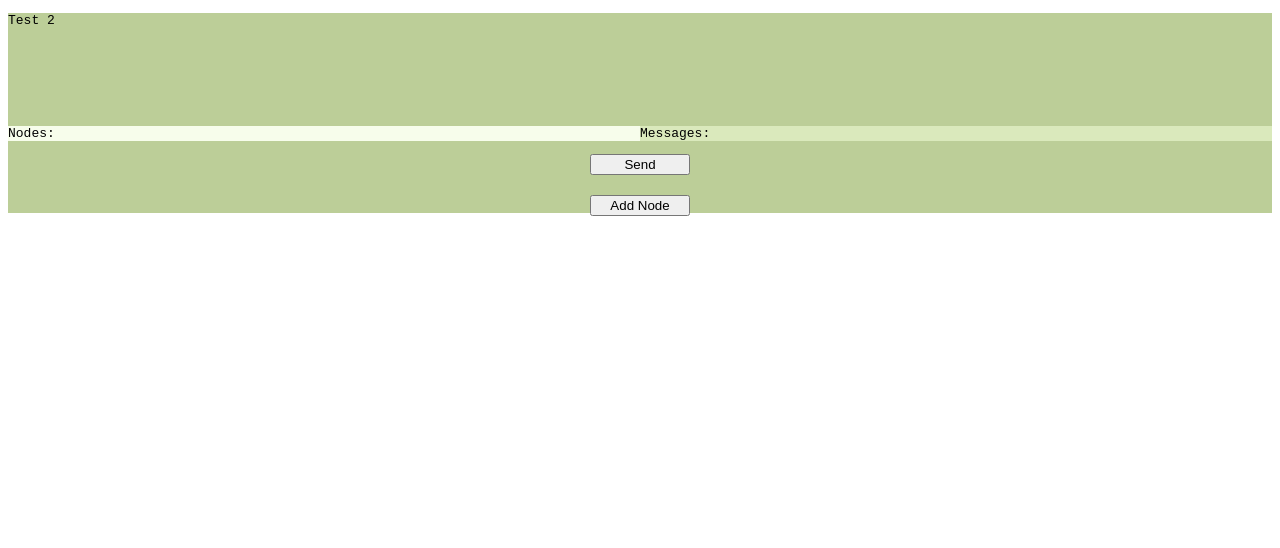
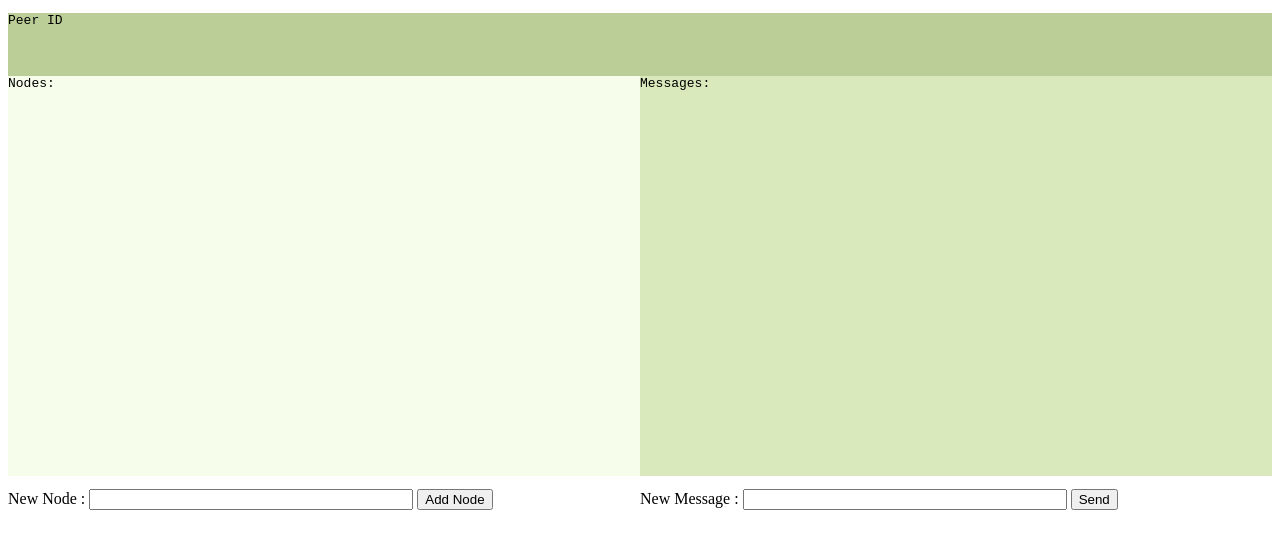
Before and after one commit to sigma-libra/Peerster, a plain HTML site: page frontend/index.html in a window 1280 px wide. Drawn offline with nearby package versions, Linux system fonts and the light colour scheme; no server answers.

Commit message:
set up js buttons

```diff
--- a/frontend/index.html
+++ b/frontend/index.html
@@ -4,26 +4,30 @@
 <script src="peerster.js"></script>
 <head>
     <link rel="stylesheet" type="text/css" href="peerster.css">
-    <title>HTML Layouts</title>
+    <title>Peerster</title>
 
 </head>
 <body>
 <main>
+
     <script>getMessages()</script>
     <script>getId()</script>
     <script>getNodes()</script>
     <header>
-        <pre id="PeerIdField">Test 2</pre>
+        <pre id="PeerIdField">Peer ID</pre>
     </header>
-    <article>
-        <pre id="PeersField" class="nodes">Nodes: </pre>
-    </article>
-    <article>
-        <pre id="MessagesField" class="chat">Messages:</pre>
-    </article>
+    <div style="width: 50%; float:left">
+        <pre id="PeersField" class="nodes" style="overflow-y: scroll; height:400px;">Nodes:</pre>
+        <label for="new_node">New Node : </label><input type="text" id="new_node" style="width:50%;">
+        <button type="button" onclick="add_node()">Add Node</button>
+    </div>
+
+    <div style="width: 50%; float:right">
+        <pre id="MessagesField" class="chat" style="overflow-y: scroll; height:400px;">Messages:</pre>
+        <label for="new_message">New Message : </label><input type="text" id="new_message" style="width:50%;" >
+        <button type="button" onclick="send_message()">Send</button>
+    </div>
     <footer>
-        <button type="button" onclick="get_info()">Send</button>
-        <button type="button" onclick="add_node()">Add Node</button>
     </footer>
 
 </main>
--- a/frontend/peerster.css
+++ b/frontend/peerster.css
@@ -1,34 +1,23 @@
 main {
     width: 100%;
-    height: 500px;
 }
 
 header, footer {
     background-color: #BCCE98;
-    height: 100px
+    height: 50px
 
 }
 
-.nodes, .chat {
-    height: 100%;
-    float: left;
-}
 
 .nodes {
     background-color: #F7FDEB;
-    width: 50%;
 }
 
 .chat {
     background-color: #DAE9BC;
-    width: 50%;
 }
 
-.button_wrapper {
-    margin: 20px;
-}
-
-button {
+/*button {
     text-align: center;
     margin: auto;
     margin-bottom: 20px;
@@ -36,6 +25,6 @@ button {
     display: block;
     width: 100px
 
-}
+}*/
 
 .hidden{display:none;}
--- a/frontend/peerster.js
+++ b/frontend/peerster.js
@@ -1,11 +1,25 @@
 
 function add_node() {
 
-    $.post("date-time.php", function (data) {
+    var node = document.getElementById("new_node").value;
+
+    $.post("127.0.0.1:8080/nodes", node, function (data) {
+
+        // Display the returned data in browser
+        alert(node + " added")
+
+    });
+}
+
+function send_message() {
+
+    var msg = document.getElementById('new_message').value;
+
+    $.post("127.0.0.1:8080/message", msg, function (data) {
 
         // Display the returned data in browser
 
-        $("#result").html(data);
+        alert(msg + " sent")
 
     });
 }
@@ -22,7 +36,7 @@ function getMessages() {
 function getNodes() {
     $.getJSON('http://127.0.0.1:8080/nodes', function(data) {
         var idField = document.getElementById('PeersField');
-        idField.innerHTML = "Peers: \n " + data;
+        idField.innerHTML = "Peers: \n" + data;
         setTimeout(getNodes, 5000);
     });
 }
@@ -34,3 +48,10 @@ function getId() {
         idField.innerHTML = "Peer ID: " + data;
     });
 }
+
+/*
+        <form>
+        <label for="new_message">New Message:</label><input type="text" id="new_message"><br>
+        <label for="new_node">New Node:</label><input type="text" id="new_node">
+        </form>
+ */
```
Also changed, not shown: 1 other file.
